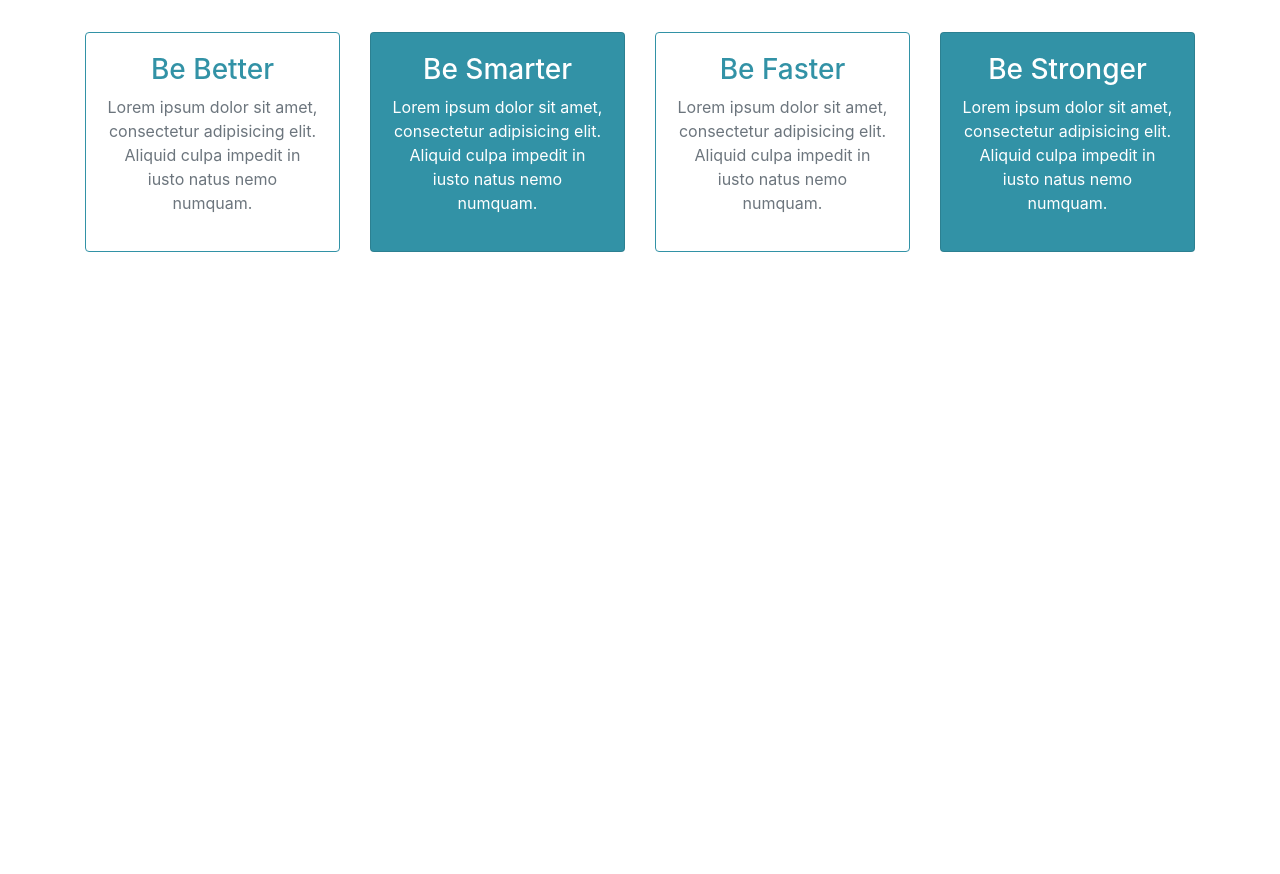
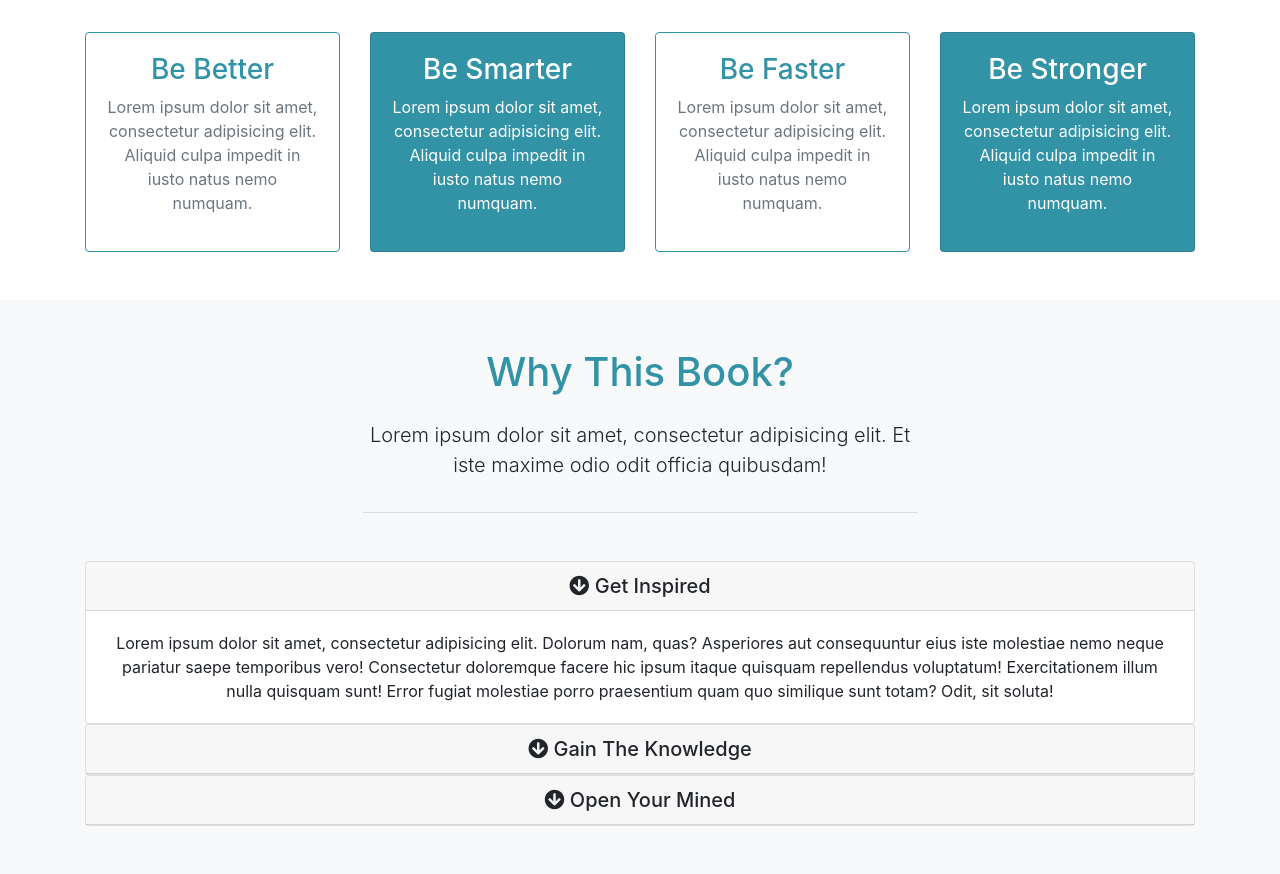
Before and after one commit to IvanILnitskyi13/Mizuxe, a website: page index.html in a window 1280 px wide. Shown: the part 865-1739 px from the top of the page. Before the commit the page ends 1165 px from the top, so only its background shows below. Drawn offline with nearby package versions, Linux system fonts and the light colour scheme.

Commit message:
Added about section

```diff
--- a/index.html
+++ b/index.html
@@ -5,7 +5,8 @@
     <meta charset="UTF-8">
     <meta name="viewport" content="width=device-width, initial-scale=1.0">
     <meta http-equiv="X-UA-Compatible" content="ie=edge">
-  <link rel="stylesheet" href="https://use.fontawesome.com/releases/v5.0.13/css/all.css" integrity="sha384-DNOHZ68U8hZfKXOrtjWvjxusGo9WQnrNx2sqG0tfsghAvtVlRW3tvkXWZh58N9jp"
+    <link rel="stylesheet" href="https://use.fontawesome.com/releases/v5.0.13/css/all.css"
+          integrity="sha384-DNOHZ68U8hZfKXOrtjWvjxusGo9WQnrNx2sqG0tfsghAvtVlRW3tvkXWZh58N9jp"
           crossorigin="anonymous">
     <link rel="stylesheet" href="css/bootstrap.css">
     <link rel="stylesheet" href="css/style.css">
@@ -126,6 +127,87 @@
     </div>
 </section>
 
+<!--ABOUT / WHY SECTION-->
+<section id="about" class="py-5 text-center bg-light">
+    <div class="container">
+        <div class="row">
+            <div class="col">
+                <div class="info-header mb-5">
+                    <h1 class="text-primary pb-3">Why This Book?</h1>
+                    <p class="lead pb-3">Lorem ipsum dolor sit amet, consectetur adipisicing elit. Et iste maxime odio
+                        odit officia quibusdam!</p>
+                </div>
+
+                <!-- ACCORDION -->
+                <div id="accordion">
+                    <div class="card">
+                        <div class="card-header">
+                            <h5 class="mb-0">
+                                <div href="#collapse1" data-toggle="collapse" data-parent="#accordion">
+                                    <i class="fas fa-arrow-circle-down"></i> Get Inspired
+                                </div>
+                            </h5>
+                        </div>
+                        <div id="collapse1" class="collapse show">
+                            <div class="card-body">
+                                Lorem ipsum dolor sit amet, consectetur adipisicing elit. Dolorum nam, quas? Asperiores
+                                aut
+                                consequuntur eius iste molestiae nemo neque pariatur saepe temporibus vero! Consectetur
+                                doloremque facere hic ipsum itaque quisquam repellendus voluptatum! Exercitationem illum
+                                nulla quisquam sunt! Error fugiat molestiae porro praesentium quam quo similique sunt
+                                totam?
+                                Odit, sit soluta!
+                            </div>
+                        </div>
+                    </div>
+
+                    <div class="card">
+                        <div class="card-header">
+                            <h5 class="mb-0">
+                                <div href="#collapse2" data-toggle="collapse" data-parent="#accordion">
+                                    <i class="fas fa-arrow-circle-down"></i> Gain The Knowledge
+                                </div>
+                            </h5>
+                        </div>
+                        <div id="collapse2" class="collapse">
+                            <div class="card-body">
+                                Lorem ipsum dolor sit amet, consectetur adipisicing elit. Dolorum nam, quas? Asperiores
+                                aut
+                                consequuntur eius iste molestiae nemo neque pariatur saepe temporibus vero! Consectetur
+                                doloremque facere hic ipsum itaque quisquam repellendus voluptatum! Exercitationem illum
+                                nulla quisquam sunt! Error fugiat molestiae porro praesentium quam quo similique sunt
+                                totam?
+                                Odit, sit soluta!
+                            </div>
+                        </div>
+                    </div>
+
+                    <div class="card">
+                        <div class="card-header">
+                            <h5 class="mb-0">
+                                <div href="#collapse3" data-toggle="collapse" data-parent="#accordion">
+                                    <i class="fas fa-arrow-circle-down"></i> Open Your Mined
+                                </div>
+                            </h5>
+                        </div>
+                        <div id="collapse3" class="collapse">
+                            <div class="card-body">
+                                Lorem ipsum dolor sit amet, consectetur adipisicing elit. Dolorum nam, quas? Asperiores
+                                aut
+                                consequuntur eius iste molestiae nemo neque pariatur saepe temporibus vero! Consectetur
+                                doloremque facere hic ipsum itaque quisquam repellendus voluptatum! Exercitationem illum
+                                nulla quisquam sunt! Error fugiat molestiae porro praesentium quam quo similique sunt
+                                totam?
+                                Odit, sit soluta!
+                            </div>
+                        </div>
+                    </div>
+                </div>
+            </div>
+        </div>
+    </div>
+</section>
+
 <script src="http://code.jquery.com/jquery-3.3.1.min.js"
         integrity="sha256-FgpCb/KJQlLNfOu91ta32o/NMZxltwRo8QtmkMRdAu8="
         crossorigin="anonymous"></script>
--- a/scss/style.scss
+++ b/scss/style.scss
@@ -35,6 +35,11 @@ body {
   }
 }
 
+.info-header{
+  width: 50%;
+  margin: auto;
+  border-bottom: 1px #ddd solid;
+}
 
 @media (max-width: 768px) {
   #showcase {
```
Also changed, not shown: css/style.css. Lines whose indentation alone changed are shown as unchanged.
